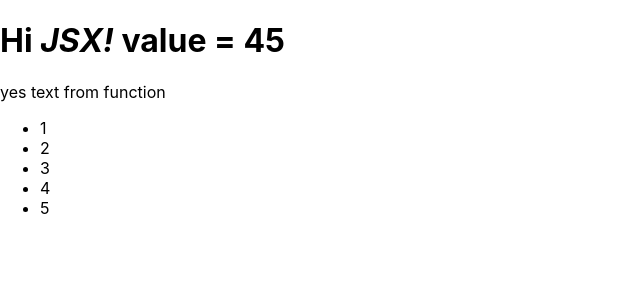
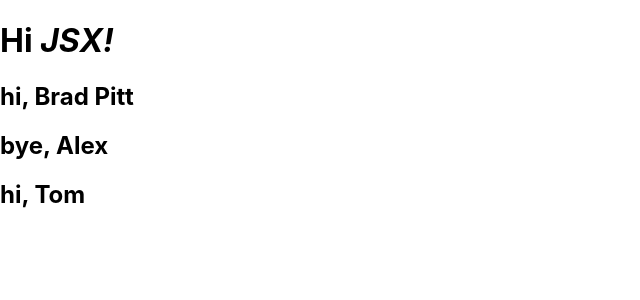
Before and after one commit to OksanaCoder/freshcode-react-start, a React (Create React App) app: page / in a window 1280 px wide. Shown: the top 300 px of the page, without its empty margins (0-640 px from the left). Built offline with nearby package versions, Linux system fonts and the light colour scheme.

Commit message:
Example boolean props

```diff
--- a/src/App.js
+++ b/src/App.js
@@ -1,27 +1,24 @@
-import React from 'react';
-import logo from './logo.svg';
+import { Component } from 'react';
 import './App.css';
-
-const value = 45;
-const array = [1, 2, 3, 4, 5];
-function ff() {
-  return 'text from function';
-}
-
-function App() {
-  return (
-    <>
-      <h1>
-        Hi <em>JSX!</em> value = {value}
-      </h1>
-      <p>{Math.random() > 0.5 ? 'yes' : 'no'} {ff()}</p>
-      <ul>
-        {array.map((num) => (
-          <li>{num}</li>
-        ))}
-      </ul>
-    </>
-  );
+import Ciao from './components/Ciao';
+const user = {
+  id: 1,
+  firstName: 'Brad',
+  lastName: 'Pitt'
+};
+class App extends Component {
+  render() {
+    return (
+      <>
+        <h1 tabIndex={4}>
+          Hi <em>JSX!</em>
+        </h1>
+        <Ciao name={user.firstName} lname={user.lastName} isHi />
+        <Ciao name="Alex" />
+        <Ciao name="Tom"  isHi/>
+      </>
+    );
+  }
 }
 
 export default App;
--- /dev/null
+++ b/src/components/Ciao/index.jsx
@@ -0,0 +1,14 @@
+import { Component } from 'react';
+
+class Ciao extends Component {
+  render() {
+    const { name, lname, isHi } = this.props;
+    return (
+      <h2>
+        {isHi ? 'hi' : 'bye'}, {name} {lname}
+      </h2>
+    );
+  }
+}
+
+export default Ciao;
--- a/src/index.js
+++ b/src/index.js
@@ -6,9 +6,9 @@ import reportWebVitals from './reportWebVitals';
 
 const root = ReactDOM.createRoot(document.getElementById('root'));
 root.render(
-  <React.StrictMode>
+  // <React.StrictMode>
     <App />
-  </React.StrictMode>
+  // </React.StrictMode>
 );
 
 // If you want to start measuring performance in your app, pass a function
```
